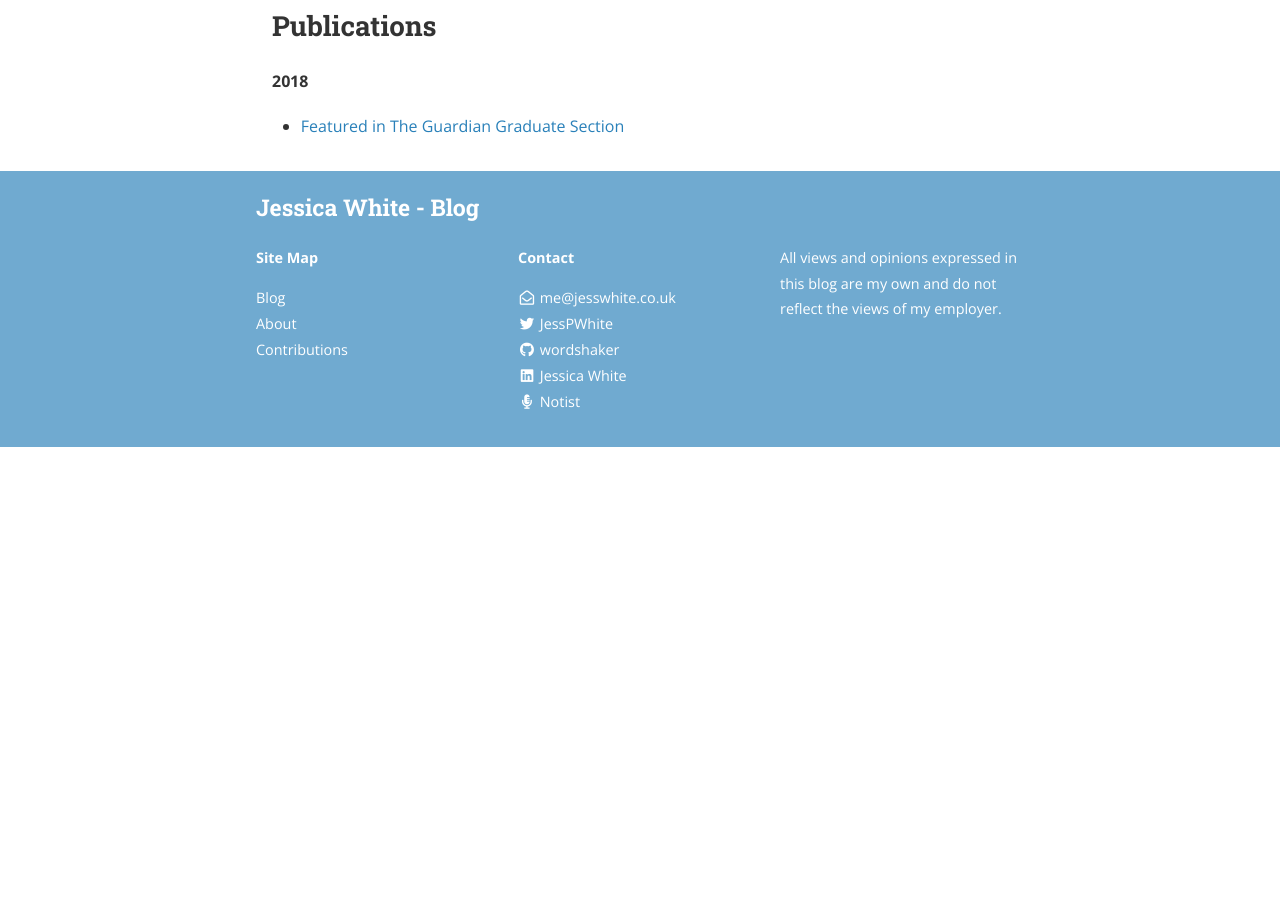
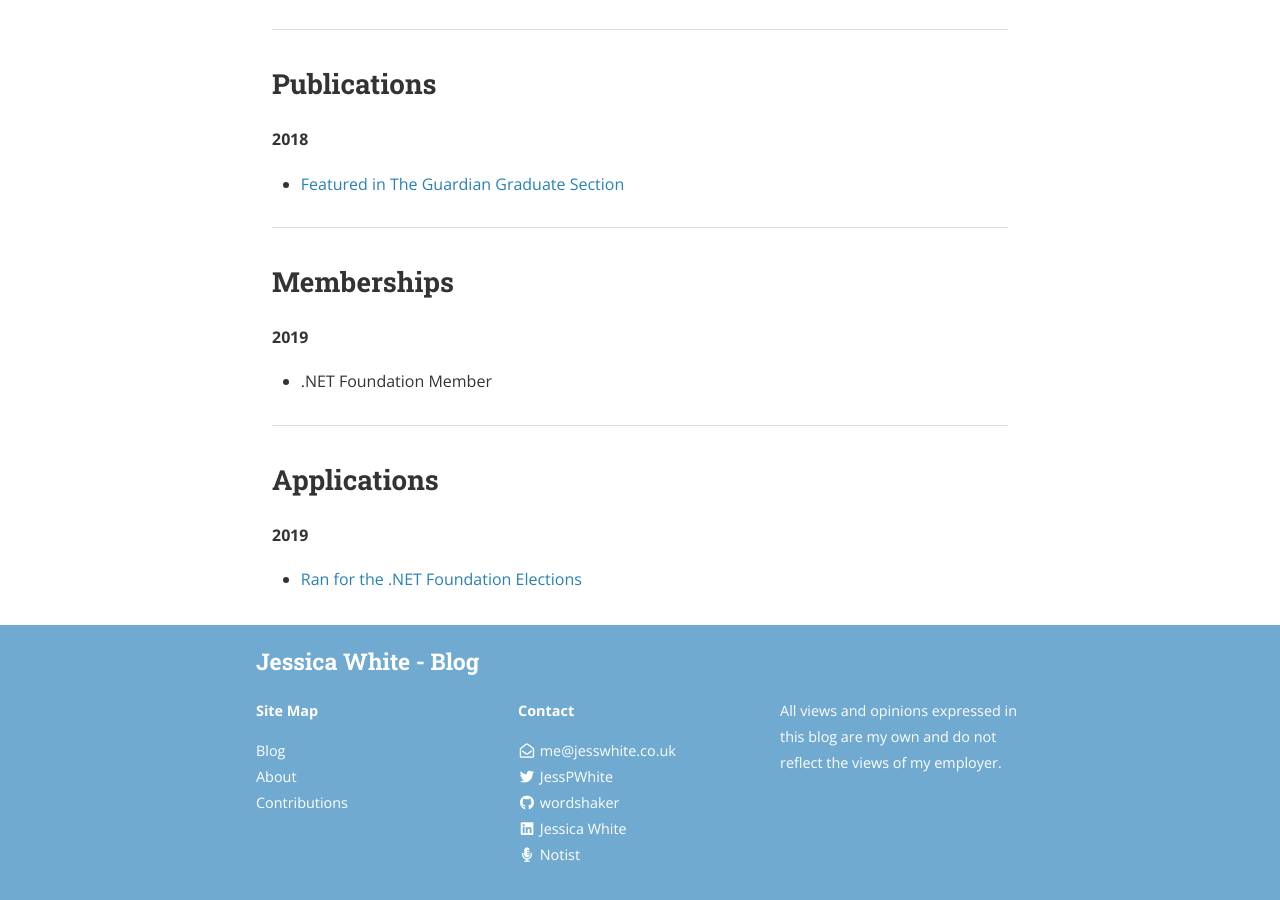
Before and after one commit to wordshaker/jesswhite_4, a Jekyll site: the page built from contributions.md, in a window 1280 px wide and 900 px high, scrolled down 4442 px. Built offline with Jekyll 4.4.1, drawn with Linux system fonts in a browser that asks for light colours; nearby versions of some CDN libraries; comment, search, counter and statistics services are not loaded; before the commit the page ends 4889 px from its top, so only the background shows below that; some of the changed text lies outside the part shown.

Commit message:
Add to contributions

```diff
--- a/contributions.md
+++ b/contributions.md
@@ -15,6 +15,8 @@ permalink: /contributions/
 - [Awards](#awards)
 - [Podcast](#podcast)
 - [Publications](#publications)
+- [Memberships](#memberships)
+- [Applications](#applications)
 
 ---
 
@@ -145,3 +147,13 @@ For events that I have been invited to speak at but have not been able to attend
 **2018**
 - <a href="https://www.theguardian.com/education/2018/jul/09/graduate-experience-everything-life-tech-days-software-developer" target="_blank">
 Featured in The Guardian Graduate Section</a>
+
+---
+## Memberships
+**2019**
+- .NET Foundation Member
+
+---
+## Applications
+**2019**
+- <a href="https://election.dotnetfoundation.org/campaign-2019/jessica-white.html" target="_blank">Ran for the .NET Foundation Elections</a>
```
